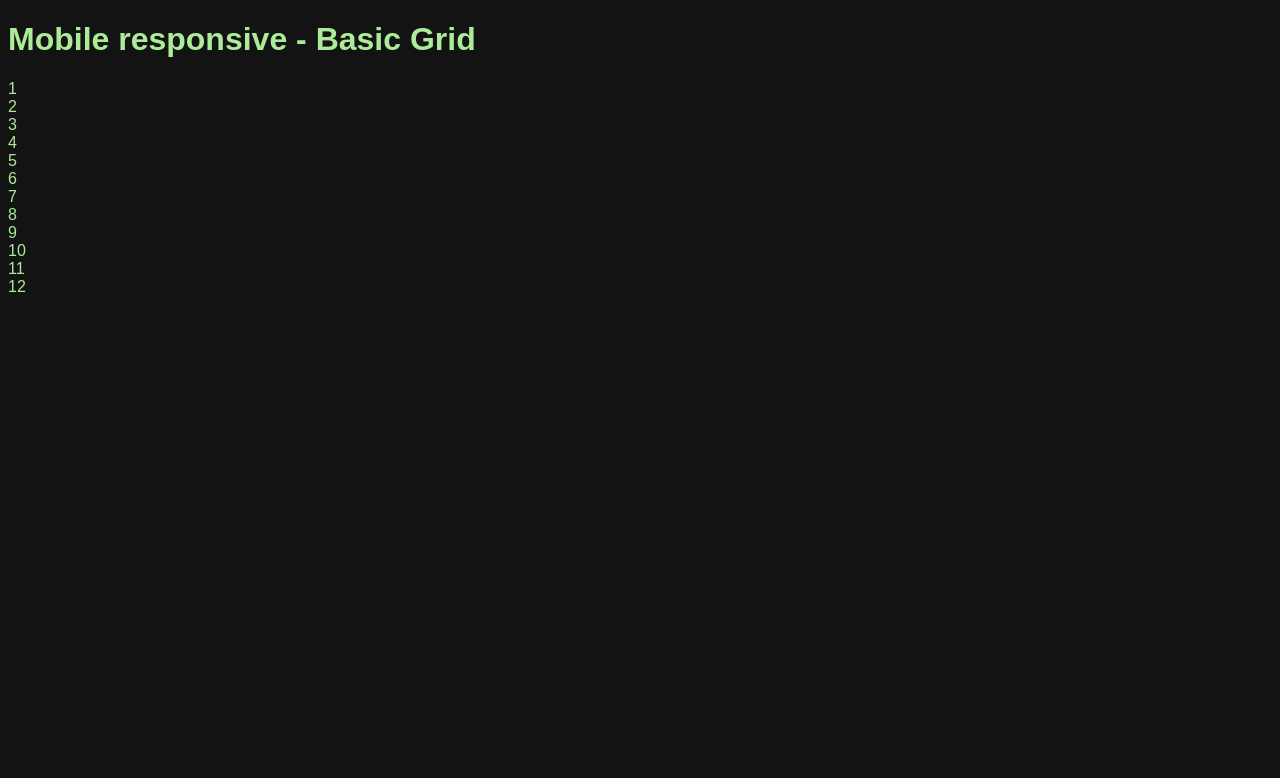
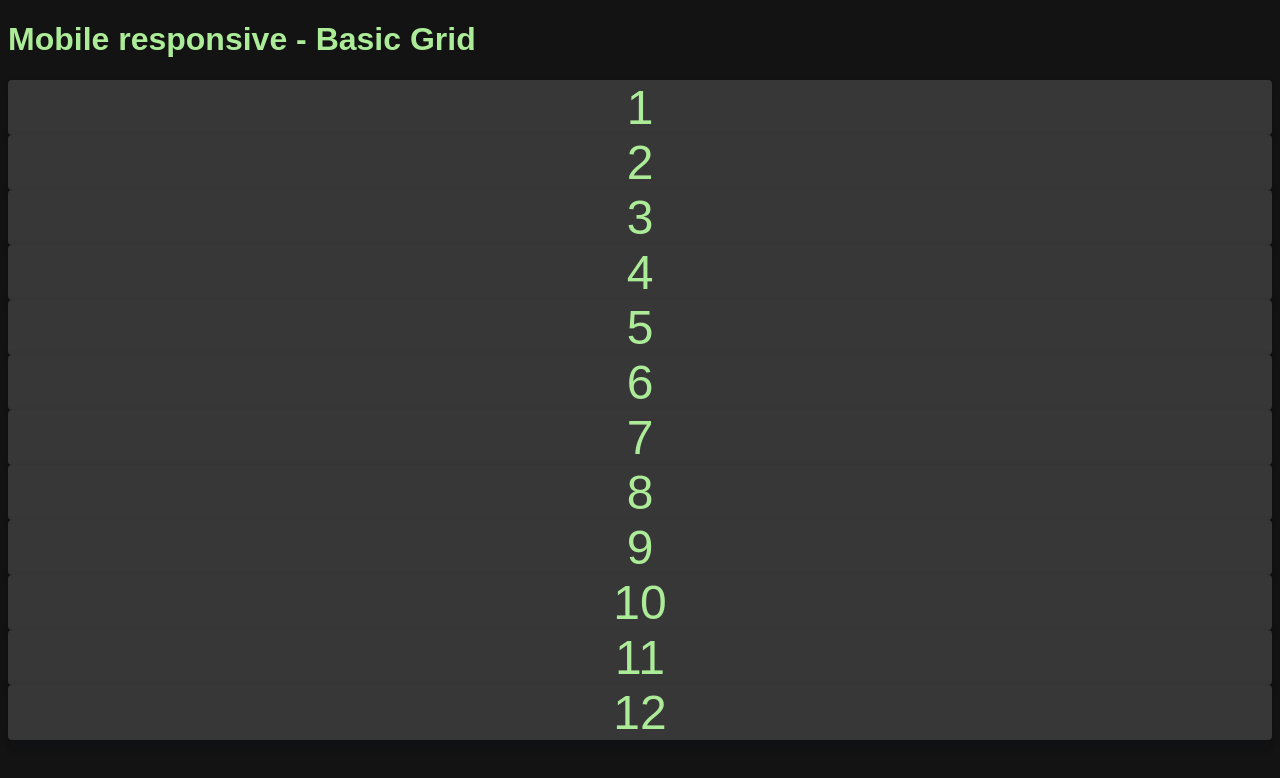
Before and after one commit to patrickdavein/Grid-Layout-bckp, a plain HTML site: page 1 - Mobile Responsive Grid.html in a window 1280 px wide. Drawn offline with Linux system fonts and the light colour scheme.

Commit message:
base style commit

```diff
--- a/base.css
+++ b/base.css
@@ -4,3 +4,28 @@ body {
     color: rgb(172, 235, 152);
     font-family: Arial, Helvetica, sans-serif;
 }
+
+.card {
+    display: flex;
+    flex-direction: column;
+    justify-content: center;
+    align-items: center;
+    background: rgb(56, 55, 55);
+    font-size: 3rem;
+    box-shadow: rgba(3, 8, 20, 0.1) 0px 0.15rem 0.5rem, rgba(3, 8, 20, 0.1) 0px 0.75rem 0.175rem;
+    height: 100%;
+    width: 100%;
+    border-radius: 4px;
+    transition: all 500ms;
+    overflow: hidden;
+
+    background-size: cover;
+    background-position: center;
+    background-repeat: no-repeat;
+}
+
+.card:hover {
+    box-shadow: rgba(3, 8, 20, 0.1) 0px 0.35em 1.175em, rgba(3, 8, 20, 0.1) 0px 0.175em 0.5em;
+    transform: translateY(-3px) scale(1.1);
+
+}
```
